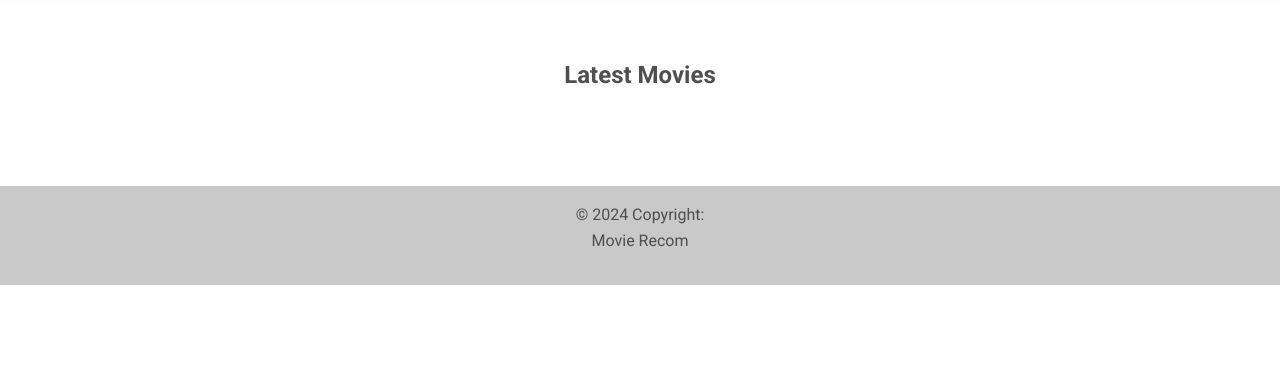
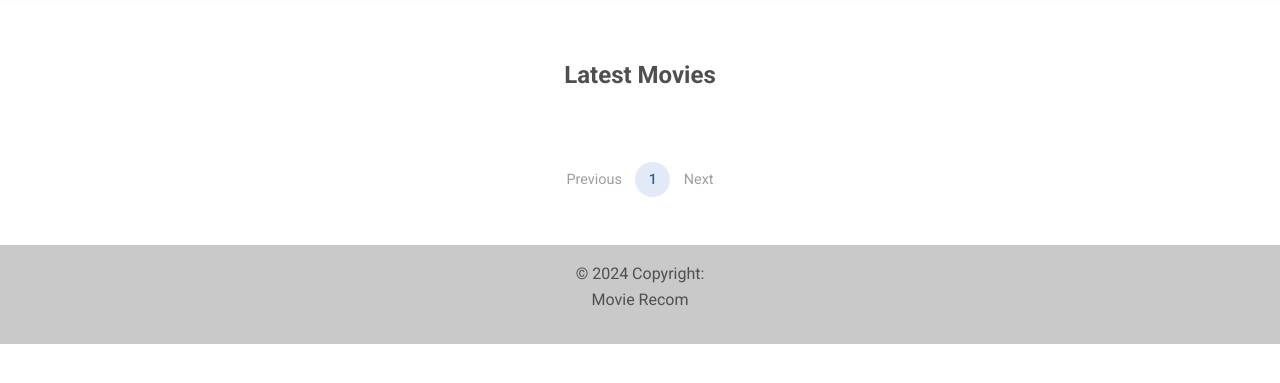
Before and after one commit to JoharyJonathan/django-movie, a Django app: page /movies/list/ in a window 1280 px wide. Shown: the part 94-477 px from the top of the page. Run offline with Django 5.2, Linux system fonts and the light colour scheme; data that the repository does not hold is empty; some libraries are stand-ins or nearby versions.

Commit message:
Navigation for the movies list (user's side)

```diff
--- a/movcom/movies/templates/movies/movie.html
+++ b/movcom/movies/templates/movies/movie.html
@@ -12,8 +12,8 @@
                 {% for movie in movies %}
                     <div class="col-lg-4 col-md-6 mb-4">
                         <div class="card">
-                            <div class="bg-image hover-overlay" data-mdb-ripple-init data-mdb-ripple-color="light">
-                                <img src="{{ movie.poster.url }}" alt="{{ movie.title }}" style="width: 200px; height: 200px; object-fit: cover;">
+                            <div class="bg-image hover-overlay" data-mdb-ripple-init data-mdb-ripple-color="light" style="width: 100%; height: 250px;">
+                                <img src="{{ movie.poster.url }}" alt="{{ movie.title }}" class="img-thumbnail mt-3" style="width: 100%; height: 100%; object-fit: cover;">
                                 <a href="{% url 'movie-detail' movie.id %}">
                                     <div class="mask" style="background-color: rgba(251, 251, 251, 0.15);"></div>
                                 </a>
@@ -31,4 +31,34 @@
             </div>
         </section>
     </div>
+
+    <nav class="my-4" aria-label="Page navigation">
+        <ul class="pagination pagination-circle justify-content-center">
+            {% if movies.has_previous %}
+            <li class="page-item">
+                <a class="page-link" href="?page={{ movies.previous_page_number }}" tabindex="-1" aria-disabled="true">Previous</a>
+            </li>
+            {% else %}
+            <li class="page-item disabled">
+                <a class="page-link" href="#" tabindex="-1" aria-disabled="true">Previous</a>
+            </li>
+            {% endif %}
+
+            {% for num in movies.paginator.page_range %}
+            <li class="page-item {% if movies.number == num %}active{% endif %}">
+                <a class="page-link" href="?page={{ num }}">{{ num }}</a>
+            </li>
+            {% endfor %}
+
+            {% if movies.has_next %}
+            <li class="page-item">
+                <a class="page-link" href="?page={{ movies.next_page_number }}">Next</a>
+            </li>
+            {% else %}
+            <li class="page-item disabled">
+                <a class="page-link" href="#">Next</a>
+            </li>
+            {% endif %}
+        </ul>
+    </nav>
 {% endblock %}
--- a/movcom/movies/views.py
+++ b/movcom/movies/views.py
@@ -4,6 +4,7 @@ from .models import Actor, Genre, Movie, MovieGenres
 from .forms import ActorForm, GenreForm, MovieForm
 from django.utils import timezone
 from django.conf import settings
+from django.core.paginator import Paginator
 
 
 # Create your views here.
@@ -161,6 +162,12 @@ def movie_delete(request, pk):
 def movie(request):
     movies = Movie.objects.all()
 
+    # paginate the view, 6 per pages
+    paginator = Paginator(movies, 6)
+
+    page_number = request.GET.get('page')
+    movies = paginator.get_page(page_number)
+
     return render(request, 'movies/movie.html', {'movies': movies})
 
 def movie_detail(request, id):
```
